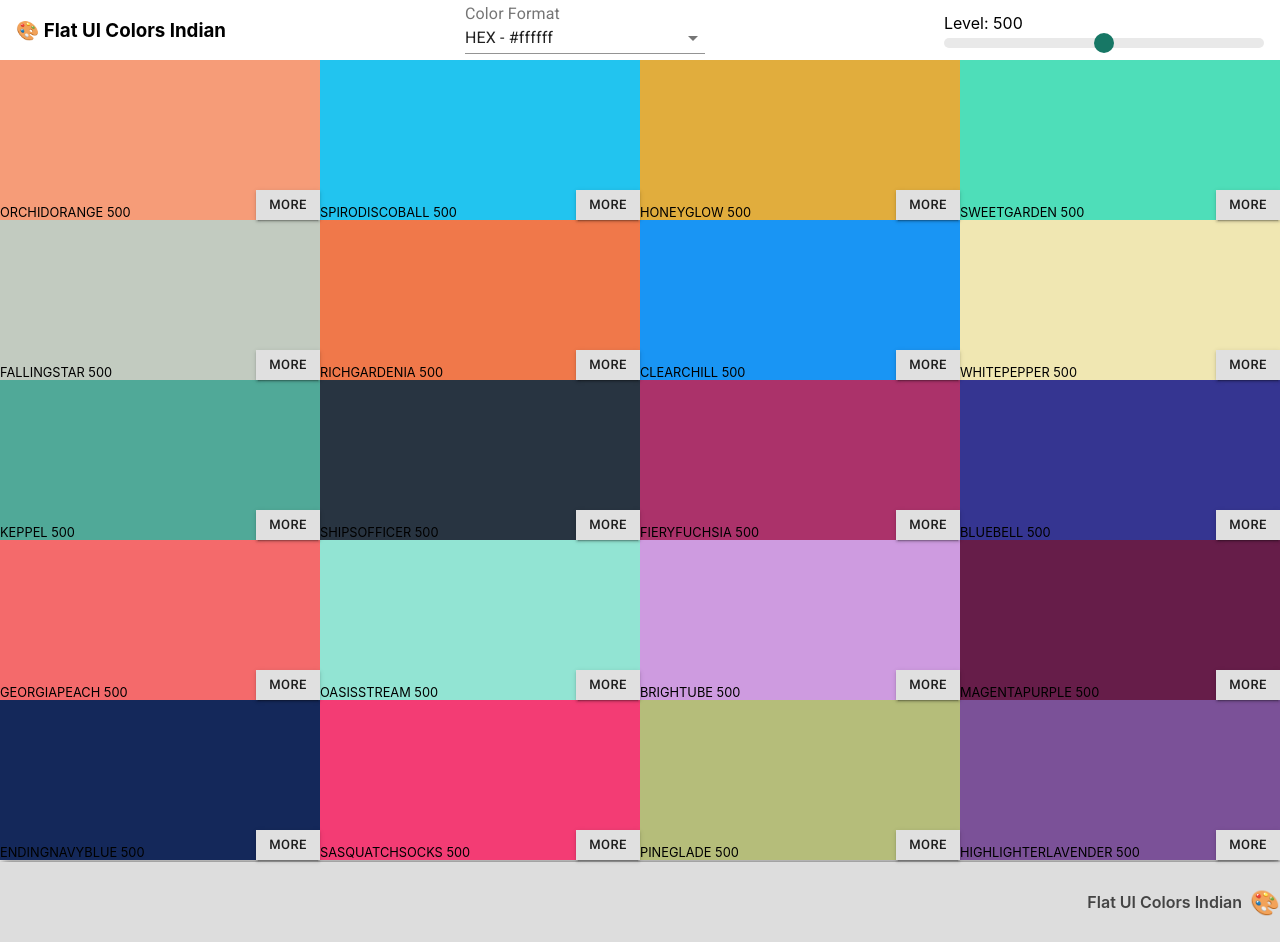
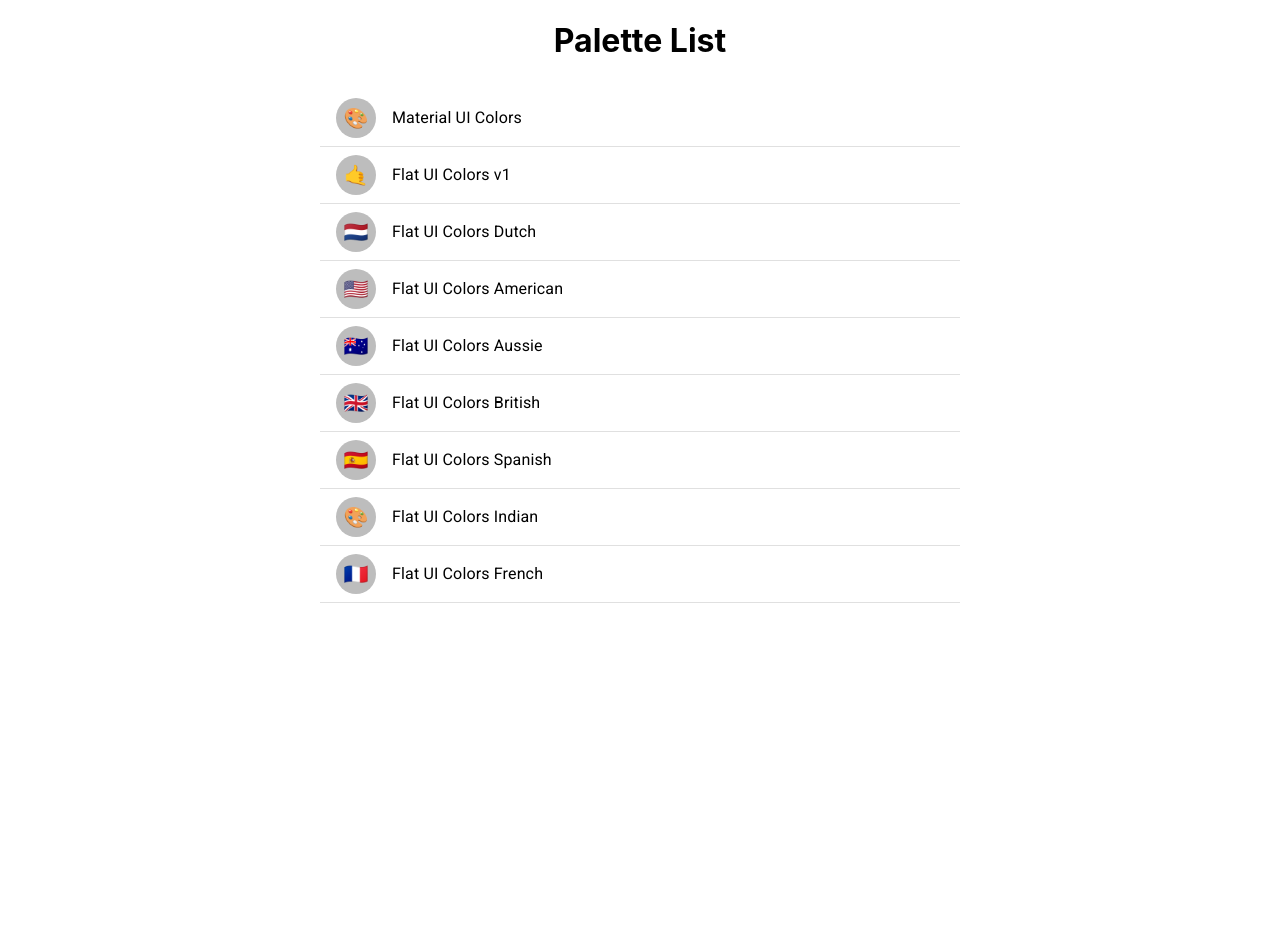
Before and after one commit to ahmady016/color-palettes, a React (Create React App) app: page /palette-list in a window 1280 px wide. After the commit the page ends 800 px from the top, so only its background shows below. Built offline with nearby package versions, Linux system fonts and the light colour scheme.

Commit message:
add basic [palette-list, palette] routes

```diff
--- a/src/App.js
+++ b/src/App.js
@@ -1,20 +1,30 @@
 import React from 'react'
+import { BrowserRouter, Switch, Route, Redirect } from 'react-router-dom'
+
+import PaletteList from './palettes/PaletteList'
+import Palette from './palettes/Palette'
+
 import seedPalettes from './helpers/seedPalettes'
 import getColorsLevels from './helpers/colorLevels'
 
-import Palette from './palettes/Palette'
+const getPalette = (paletteId = 'flat-ui-colors-indian', genColors = false) => ({
+  ...seedPalettes[paletteId],
+  id: paletteId,
+  colors: genColors ? getColorsLevels(seedPalettes[paletteId].colors) : seedPalettes[paletteId].colors
+})
 
-const paletteKey = 'flat-ui-colors-indian'
-const currentPalette = {
-  ...seedPalettes[paletteKey],
-  id: paletteKey,
-  colors: getColorsLevels(seedPalettes[paletteKey].colors)
-}
+const getPaletteList = () => Object.keys(seedPalettes).map(key => getPalette(key))
 
 function App () {
   return (
     <div className='container'>
-      <Palette {...currentPalette} />
+      <BrowserRouter>
+        <Switch>
+          <Route path='/palette-list' render={() => <PaletteList palettes={getPaletteList()} />} />
+          <Route path='/palette/:id' render={props => <Palette {...getPalette(props.match.params.id, true)} />} />
+          <Redirect to='/palette-list' />
+        </Switch>
+      </BrowserRouter>
     </div>
   )
 }
--- a/src/index.css
+++ b/src/index.css
@@ -178,6 +178,9 @@
 .p-3 {
   padding: 3rem !important;
 }
+m-auto {
+  margin: 0 auto !important;
+}
 .m-0 {
   margin: 0 !important;
 }
@@ -327,6 +330,10 @@
   font-size: 1.2rem;
   text-align: justify;
 }
+a.default-link {
+  color: inherit;
+  text-decoration: none;
+}
 /* #endregion */
 
 /* #region scrollbar styles */
--- /dev/null
+++ b/src/palettes/PaletteList.js
@@ -0,0 +1,32 @@
+import React from 'react'
+import { Link } from 'react-router-dom'
+
+import List from '@material-ui/core/List'
+import ListItem from '@material-ui/core/ListItem'
+import ListItemAvatar from '@material-ui/core/ListItemAvatar'
+import Avatar from '@material-ui/core/Avatar'
+import ListItemText from '@material-ui/core/ListItemText'
+import Divider from '@material-ui/core/Divider'
+
+export default function PaletteList({ palettes }) {
+  return (
+    <div className='flex-column-center'>
+      <h1>Palette List</h1>
+      <List className='w-50'>
+        {palettes.map(({ id, name, emoji = '🎨' }) => (
+          <>
+            <Link className='default-link' to={`/palette/${id}`}>
+              <ListItem button>
+                <ListItemAvatar>
+                  <Avatar><span>{emoji}</span></Avatar>
+                </ListItemAvatar>
+                <ListItemText primary={name} />
+              </ListItem>
+            </Link>
+            <Divider />
+          </>
+        ))}
+      </List>
+    </div>
+  )
+}
```
